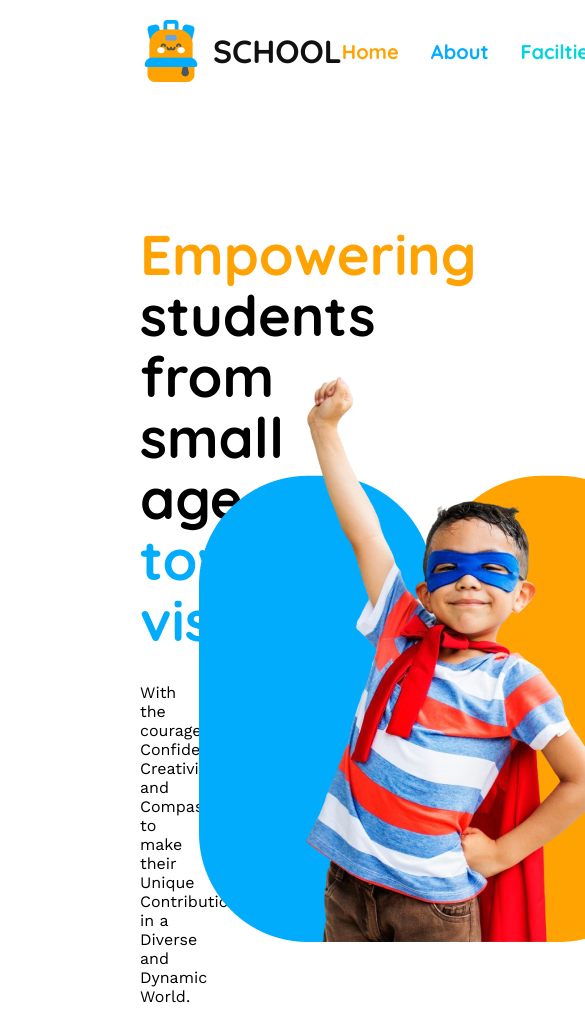
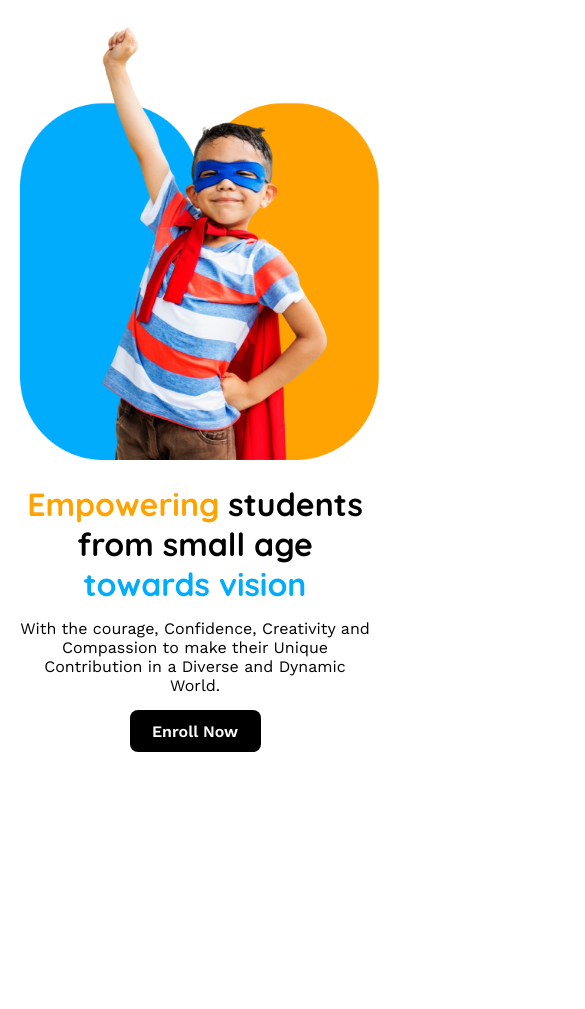
Before and after one commit to Mezbahul-241-15-929/B11-A2-Kids-School, a plain HTML site: page index.html in a window 390 px wide. Shown: the top 1009 px of the page, 585 px wide, since content can reach past the window. After the commit the page ends 844 px from the top, so only its background shows below. Drawn offline with nearby package versions, Linux system fonts and the light colour scheme.

Commit message:
hero section responsive

```diff
--- a/style.css
+++ b/style.css
@@ -143,7 +143,6 @@
     row-gap: 32px;
     padding: 122px 0 122px 0;
     width: 54%;
-
 }
 
 
@@ -153,9 +152,6 @@ span {
     font-family: var(--font-family-primary);
     font-size: 56px;
     font-weight: 700;
-    line-height: 61px;
-    letter-spacing: 0%;
-    text-align: left;
 }
 
 .ti5 {
@@ -182,3 +178,55 @@ span {
     font-size: 20px;
     font-weight: 600;
 }
+
+
+/* Hero section responsive */
+
+@media (max-width: 390px) {
+    .main-section{
+        padding: 0;
+    }
+
+    .navbar{
+        display: none;
+    }
+    .hero {
+      flex-direction: column-reverse;
+      justify-content: center;
+      align-items: center;
+      padding: 10px;
+    }
+
+    .hero>.left{
+    row-gap: 15px;
+    padding: 10px;
+    width: auto;
+    margin: 0;
+    display: flex;
+    justify-content: center;
+    align-items: center;
+
+    }
+    .left>h1,span {
+    font-family: var(--font-family-primary);
+    font-size: 32px;
+    font-weight: 700;
+    text-align: center;
+}
+.left>p{
+    text-align: center;
+}
+
+    .hero>.right>img{
+        max-width: 97%;
+        padding: 10px;
+    }
+
+    .btn2 {
+        width: 131px;
+        height: 42px;
+        border-radius: 8px;
+        font-size: 16px;
+    }
+
+}
```
